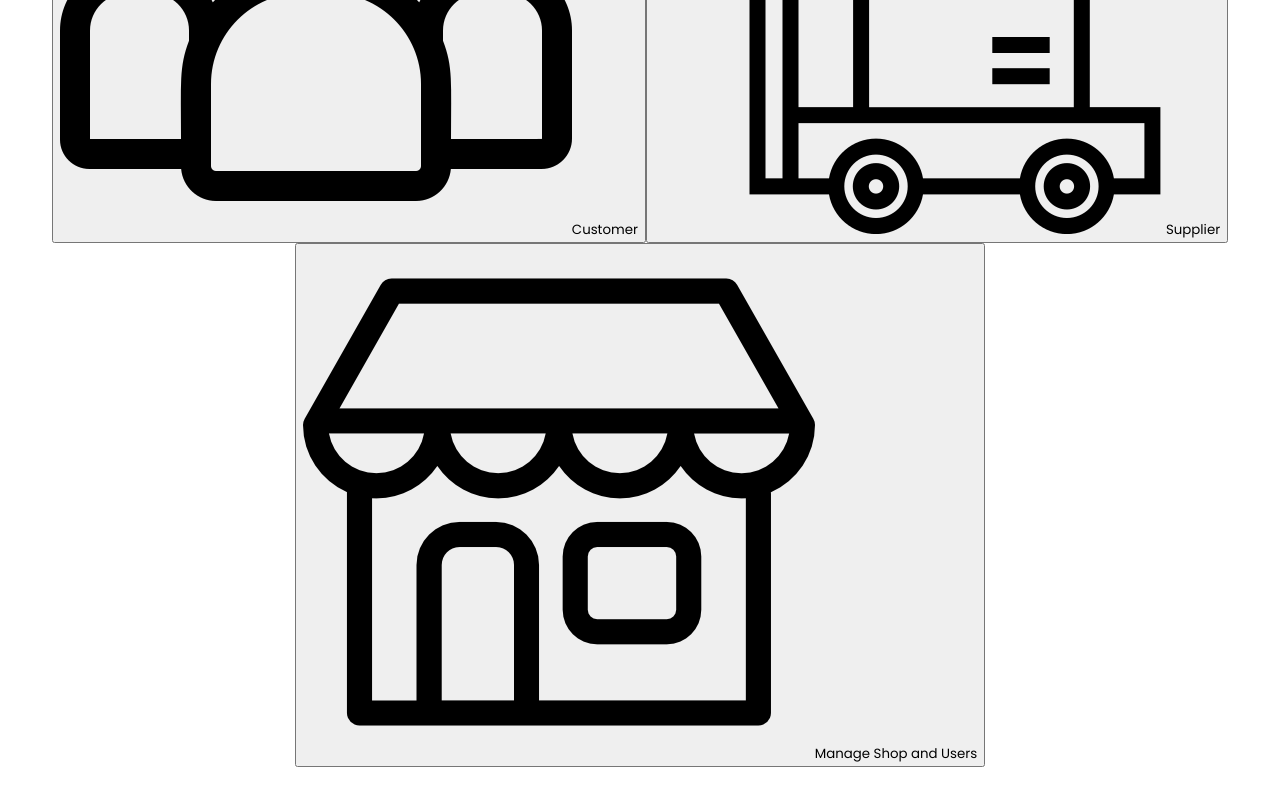
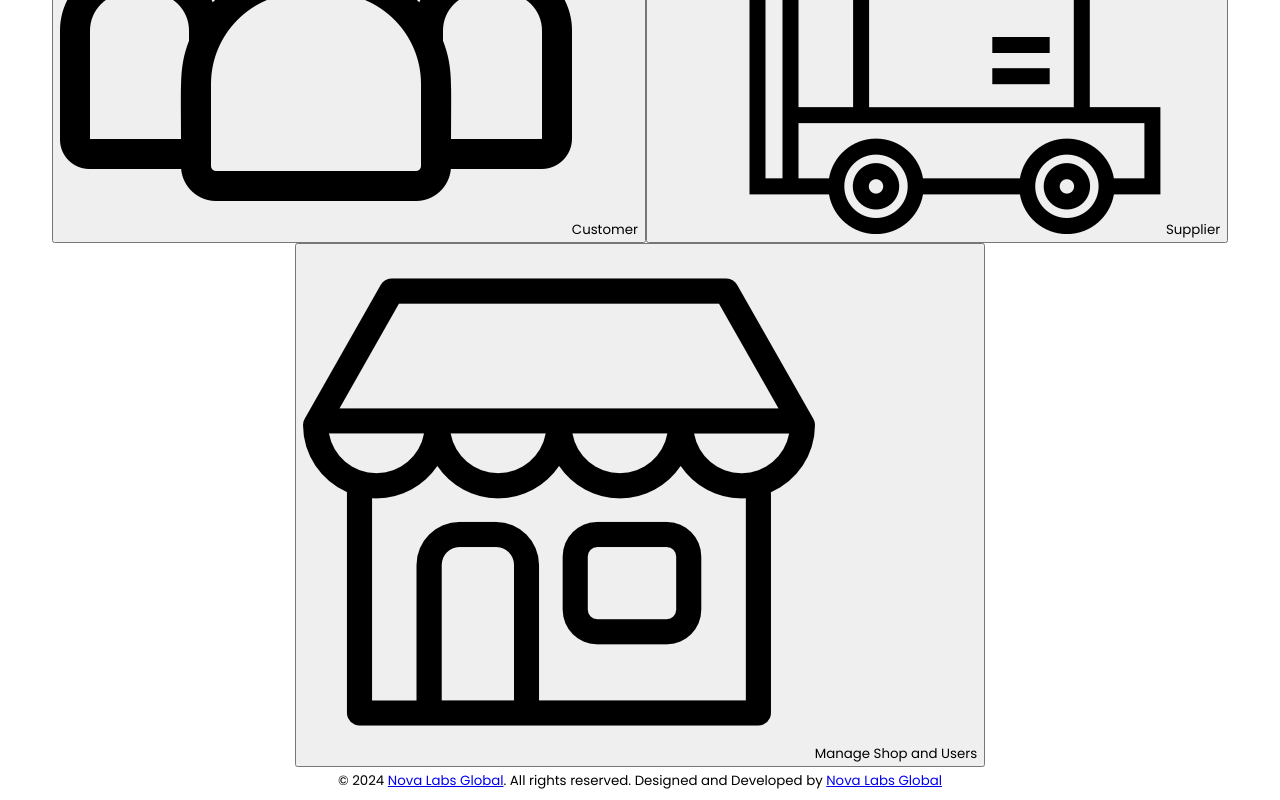
Before and after one commit to Dhananjaya1321/Pharmacy-POS-FE, a React (Create React App) app: page / in a window 1280 px wide. Shown: the part 1861-2661 px from the top of the page. Before the commit the page ends 2636 px from the top, so only its background shows below. Built offline with nearby package versions, Linux system fonts and the light colour scheme.

Commit message:
updated all UIs

```diff
--- a/src/App.tsx
+++ b/src/App.tsx
@@ -23,6 +23,7 @@ function App() {
                         <Route index element={<Dashboard/>}/>
                         <Route  path="order" element={<Order/>}/>
                         <Route path="stock-and-items" element={<StockAndItems />}>
+                            <Route index element={<Items />} />
                             <Route path="items" element={<Items />} />
                             <Route path="stock" element={<Stock />} />
                             <Route path="brands" element={<Brands />} />
--- a/src/pages/Customer/Customer.tsx
+++ b/src/pages/Customer/Customer.tsx
@@ -6,6 +6,7 @@ import {Button} from "../../component/Button/Button";
 import api from "./api";
 import React, {useState} from "react";
 import {FooterSpace} from "../FooterSpace/FooterSpace";
+import {Footer} from "../Footer/Footer";
 
 export const Customer = () => {
     const [customerData, setCustomerData] = useState({
@@ -98,6 +99,7 @@ export const Customer = () => {
                 </div>
             </section>
             <FooterSpace/>
+            <Footer/>
         </section>
     );
 };
--- a/src/pages/Dashboard/Dashboard.tsx
+++ b/src/pages/Dashboard/Dashboard.tsx
@@ -1,5 +1,11 @@
+import {Footer} from "../Footer/Footer";
+import React from "react";
+
 export const Dashboard = () => {
     return (
-        <section className='w-full h-[600px] bg-gray-600'></section>
+        <section className='w-full h-[600px] bg-gray-600'>
+
+            <Footer/>
+        </section>
     );
 };
--- a/src/pages/Footer/Footer.tsx
+++ b/src/pages/Footer/Footer.tsx
@@ -1,5 +1,8 @@
 export const Footer = () => {
     return (
-        <footer className="w-full h-[80px] bg-green-500"></footer>
+        <footer className="w-full h-max py-4">
+            <small>&copy; 2024 <a className='text-blue-900' href={'http://novalabsglobal.com'}>Nova Labs Global</a>. All rights reserved. </small>
+            <small>Designed and Developed by <a className='text-blue-900' href={'http://novalabsglobal.com'}>Nova Labs Global</a></small>
+        </footer>
     );
 };
--- a/src/pages/Order/Order.tsx
+++ b/src/pages/Order/Order.tsx
@@ -1,5 +1,10 @@
+import {Footer} from "../Footer/Footer";
+import React from "react";
+
 export const Order = () => {
     return (
-        <section className='w-full h-[500px] bg-red-600'></section>
+        <section className='w-full h-[500px] bg-red-600'>
+            <Footer/>
+        </section>
     );
 };
--- a/src/pages/ShopAndUser/ShopAndUser.tsx
+++ b/src/pages/ShopAndUser/ShopAndUser.tsx
@@ -9,6 +9,7 @@ import React, {ChangeEvent, useEffect, useState} from 'react';
 import api from "./api";
 import {TextFieldWithButton} from "../../component/TextFieldWithButton/TextFieldWithButton";
 import {FooterSpace} from "../FooterSpace/FooterSpace";
+import {Footer} from "../Footer/Footer";
 
 export const ShopAndUser = () => {
     // State to manage form data
@@ -288,6 +289,7 @@ export const ShopAndUser = () => {
                 <BasicTable/>
             </section>
             <FooterSpace/>
+            <Footer/>
         </section>
     );
 };
--- a/src/pages/Supplier/Supplier.tsx
+++ b/src/pages/Supplier/Supplier.tsx
@@ -3,6 +3,8 @@ import {HiddenTextField} from "../../component/HiddenTextField/HiddenTextField";
 import {TextArea} from "../../component/TextArea/TextArea";
 import {Button} from "../../component/Button/Button";
 import {FooterSpace} from "../FooterSpace/FooterSpace";
+import {Footer} from "../Footer/Footer";
+import React from "react";
 
 export const Supplier = () => {
     return (
@@ -30,6 +32,7 @@ export const Supplier = () => {
                 </div>
             </section>
             <FooterSpace/>
+            <Footer/>
         </section>
     );
 };
```
